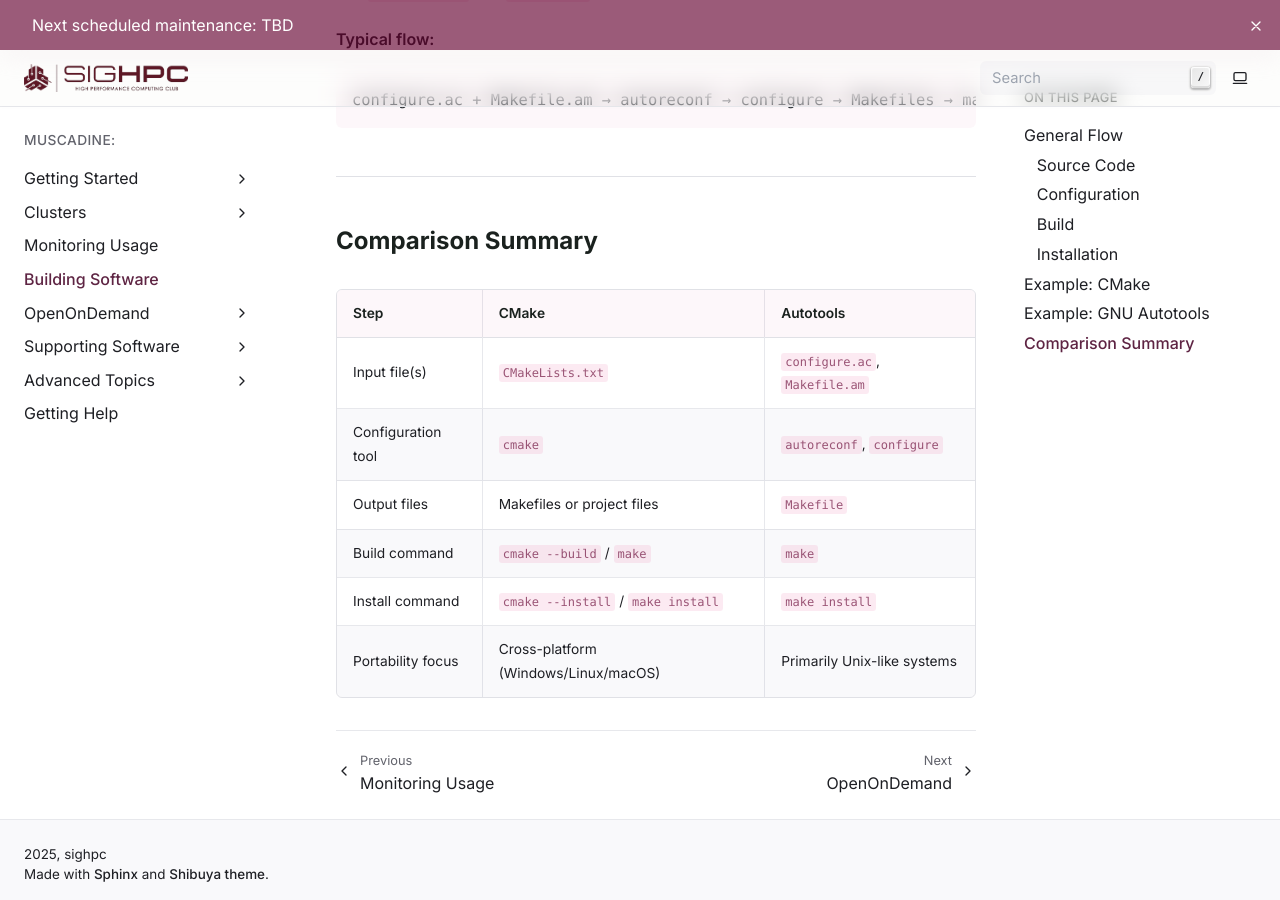
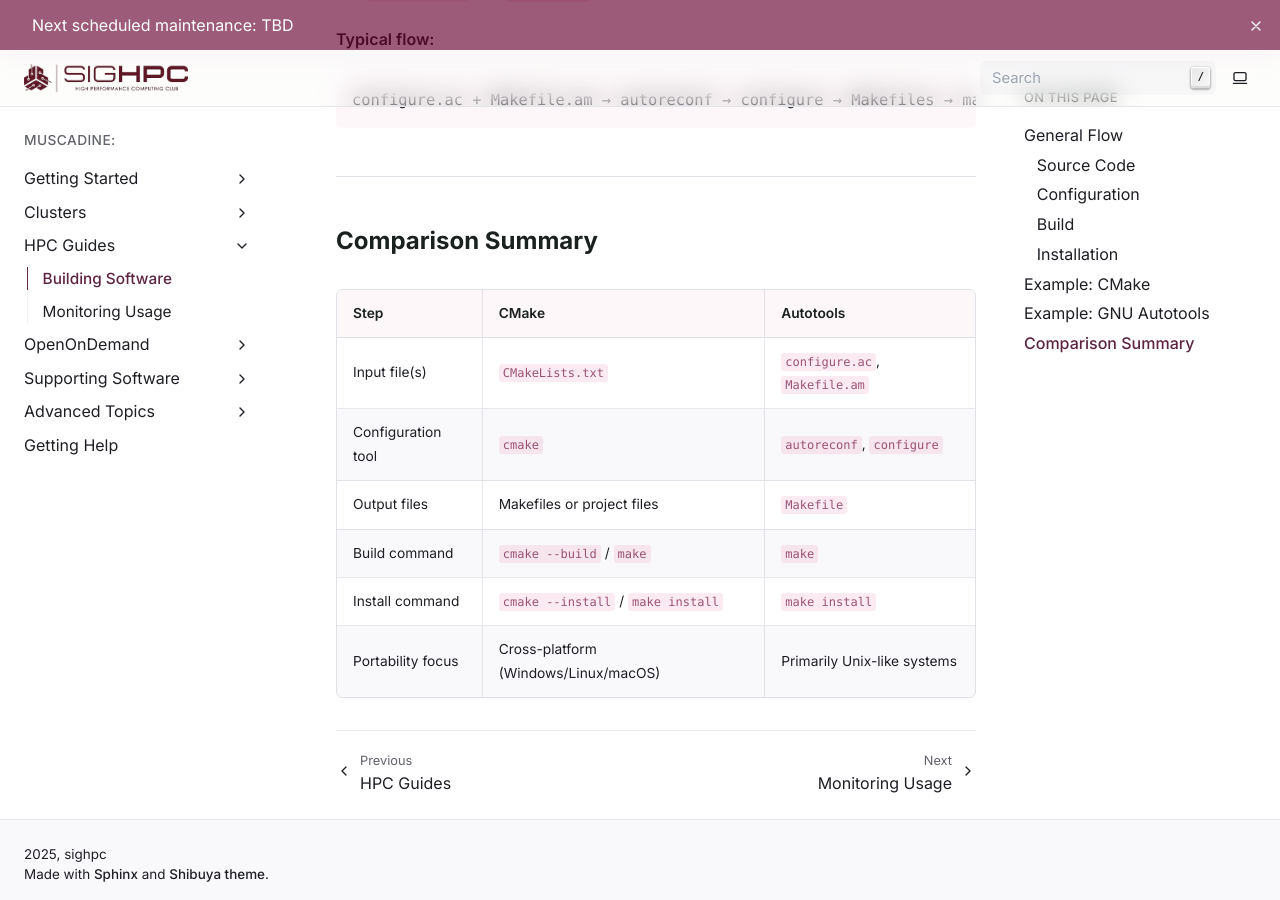
Before and after one commit to msstate-sighpc/muscadine-docs, a Sphinx documentation site: the page built from docs/hpc-guides/building-software.md, in a window 1280 px wide and 900 px high, scrolled down 2613 px. Built offline with Sphinx 7.4.7, drawn with Linux system fonts in a browser that asks for light colours; pages that are not in the unit, such as notebooks, are missing from menus.

Commit message:
Update 6 files
- /docs/monitoring.md
- /docs/building-software.md
- /docs/hpc-guides/index.md
- /docs/hpc-guides/monitoring.md
- /docs/hpc-guides/building-software.md
- /docs/index.md

````diff
--- /dev/null
+++ b/docs/hpc-guides/index.md
@@ -0,0 +1,9 @@
+# HPC Guides
+
+
+```{toctree}
+:maxdepth: 1
+:glob:
+
+*
+```
````
Also changed, not shown: docs/index.md (+1 -3 lines), docs/hpc-guides/building-software.md (renamed from docs/building-software.md), docs/hpc-guides/monitoring.md (renamed from docs/monitoring.md).
